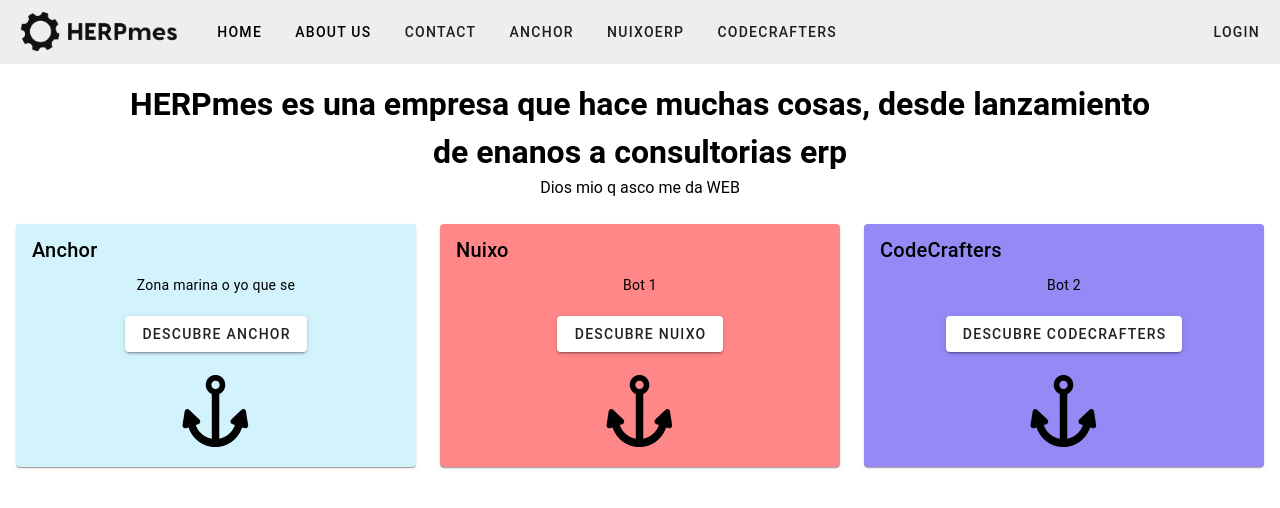
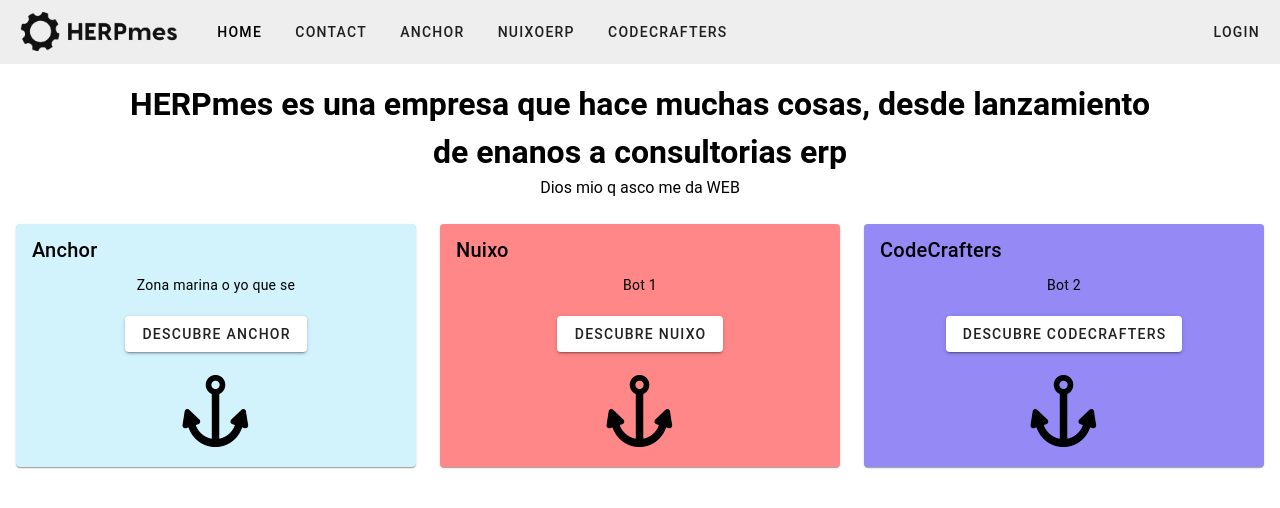
Before and after one commit to Herpmes/Herpmes.github.io, a Vue app: page / in a window 1280 px wide. Shown: the top 508 px of the page. Built offline with nearby package versions, Linux system fonts and the light colour scheme.

Commit message:
Comentar AboutUs

```diff
--- a/src/App.vue
+++ b/src/App.vue
@@ -6,7 +6,7 @@ import { RouterLink, RouterView } from 'vue-router'
   <v-toolbar >
     <img src="/src/Img/LogoHerpmes.png" alt="" class="logoH">
     <RouterLink to="/"><v-btn>Home</v-btn></RouterLink>
-    <RouterLink to="/about"><v-btn>About us</v-btn></RouterLink>
+    <!--<RouterLink to="/about"><v-btn>About us</v-btn></RouterLink>-->
 
     <v-btn>Contact</v-btn>
 
```
